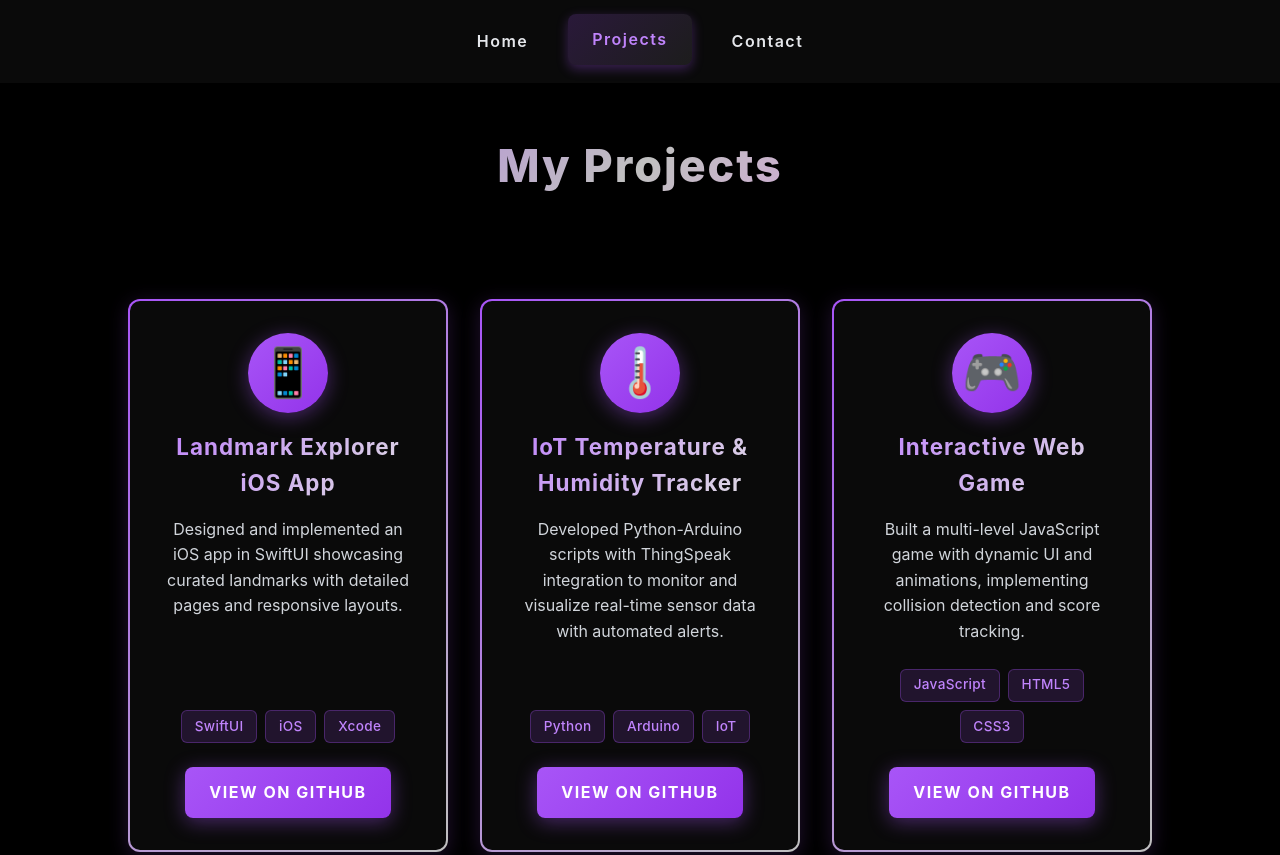
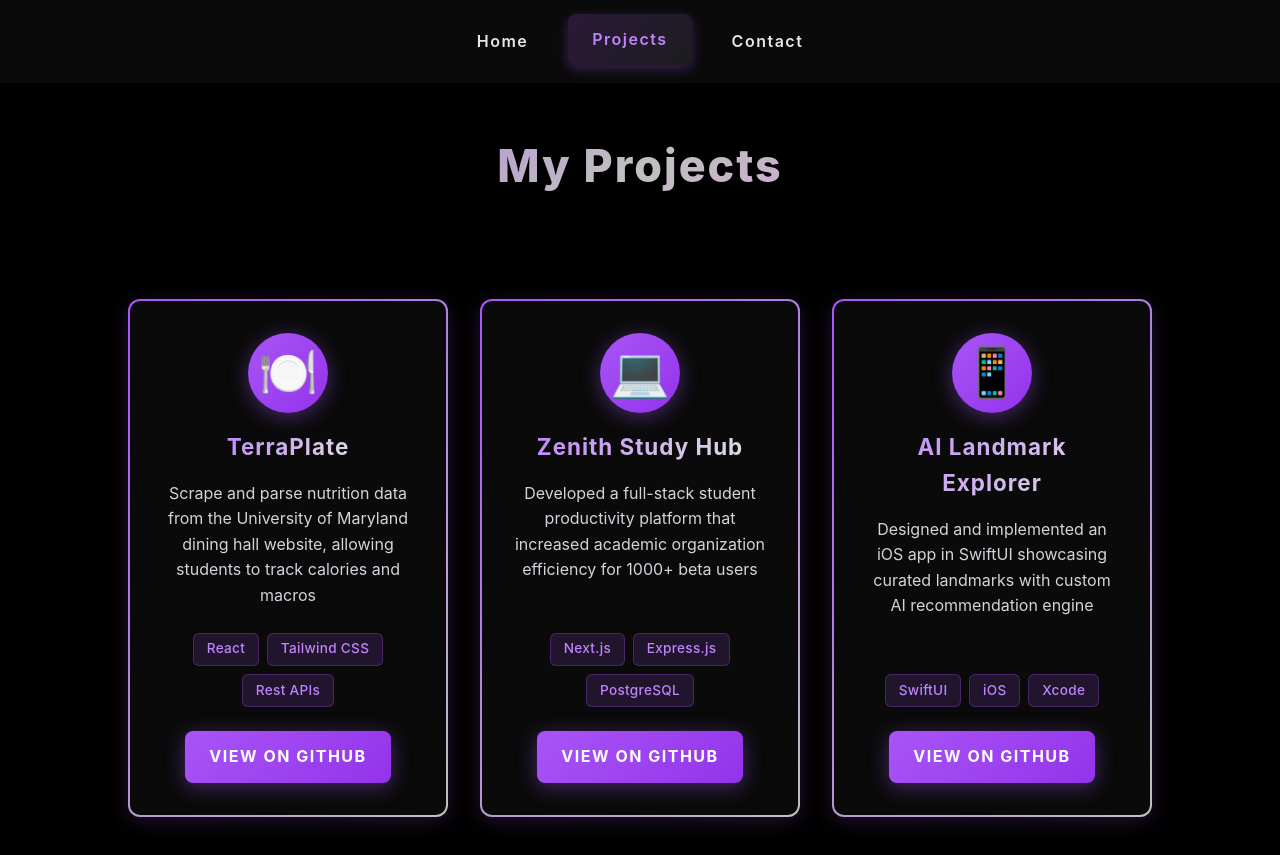
Before and after one commit to shreyas-thirumale/personal-website, a plain HTML site: page projects.html in a window 1280 px wide. Shown: the top 855 px of the page. Drawn offline with Linux system fonts and the light colour scheme; a web font is replaced by a local one.

Commit message:
update projects

```diff
--- a/projects.html
+++ b/projects.html
@@ -21,39 +21,39 @@
 
   <section id="projects">
     <div class="project-card scroll-reveal">
+      <div class="project-icon">🍽️</div>
+      <h3>TerraPlate</h3>
+      <p>Scrape and parse nutrition data from the University of Maryland dining hall website, allowing students to track calories and macros</p>
+      <div class="project-tech">
+        <span class="tech-tag">React</span>
+        <span class="tech-tag">Tailwind CSS</span>
+        <span class="tech-tag">Rest APIs</span>
+      </div>
+      <a href="https://github.com/shreyas-thirumale/terraplate" class="github-link" target="_blank">View on GitHub</a>
+    </div>
+
+    <div class="project-card scroll-reveal">
+      <div class="project-icon">💻</div>
+      <h3>Zenith Study Hub</h3>
+      <p>Developed a full-stack student productivity platform that increased academic organization efficiency for 1000+ beta users</p>
+      <div class="project-tech">
+        <span class="tech-tag">Next.js</span>
+        <span class="tech-tag">Express.js</span>
+        <span class="tech-tag">PostgreSQL</span>
+      </div>
+      <a href="https://github.com/shreyas-thirumale/zenith-study-hub1" class="github-link" target="_blank">View on GitHub</a>
+    </div>
+
+    <div class="project-card scroll-reveal">
       <div class="project-icon">📱</div>
-      <h3>Landmark Explorer iOS App</h3>
-      <p>Designed and implemented an iOS app in SwiftUI showcasing curated landmarks with detailed pages and responsive layouts.</p>
+      <h3>AI Landmark Explorer</h3>
+      <p>Designed and implemented an iOS app in SwiftUI showcasing curated landmarks with custom AI recommendation engine</p>
       <div class="project-tech">
         <span class="tech-tag">SwiftUI</span>
         <span class="tech-tag">iOS</span>
         <span class="tech-tag">Xcode</span>
       </div>
       <a href="https://github.com/shreyas-thirumale/Landmark-Explorer-iOS-App" class="github-link" target="_blank">View on GitHub</a>
-    </div>
-
-    <div class="project-card scroll-reveal">
-      <div class="project-icon">🌡️</div>
-      <h3>IoT Temperature & Humidity Tracker</h3>
-      <p>Developed Python-Arduino scripts with ThingSpeak integration to monitor and visualize real-time sensor data with automated alerts.</p>
-      <div class="project-tech">
-        <span class="tech-tag">Python</span>
-        <span class="tech-tag">Arduino</span>
-        <span class="tech-tag">IoT</span>
-      </div>
-      <a href="https://github.com/shreyas-thirumale/LM35-Temperature-Humidity-Tracker" class="github-link" target="_blank">View on GitHub</a>
-    </div>
-
-    <div class="project-card scroll-reveal">
-      <div class="project-icon">🎮</div>
-      <h3>Interactive Web Game</h3>
-      <p>Built a multi-level JavaScript game with dynamic UI and animations, implementing collision detection and score tracking.</p>
-      <div class="project-tech">
-        <span class="tech-tag">JavaScript</span>
-        <span class="tech-tag">HTML5</span>
-        <span class="tech-tag">CSS3</span>
-      </div>
-      <a href="https://github.com/shreyas-thirumale/Multi-Level-Interactive-Web-Game" class="github-link" target="_blank">View on GitHub</a>
     </div>
   </section>
 
```
